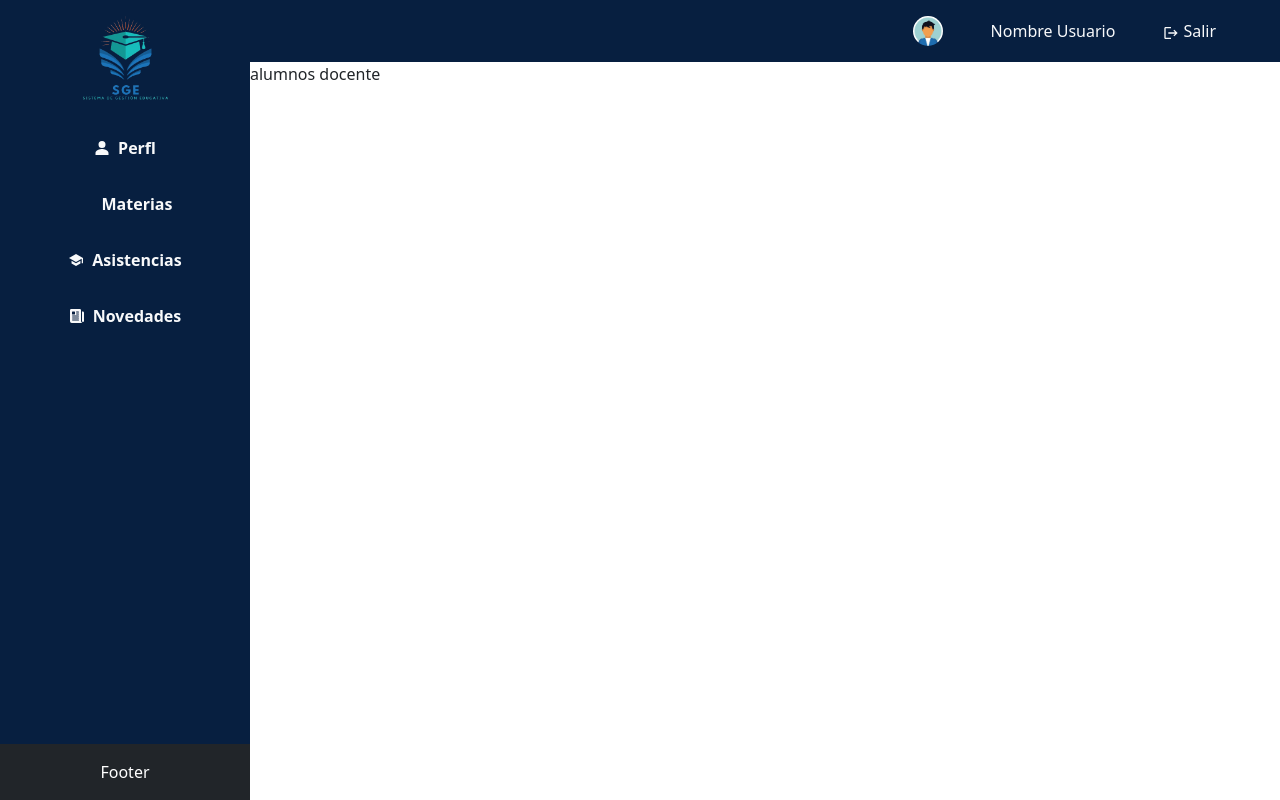
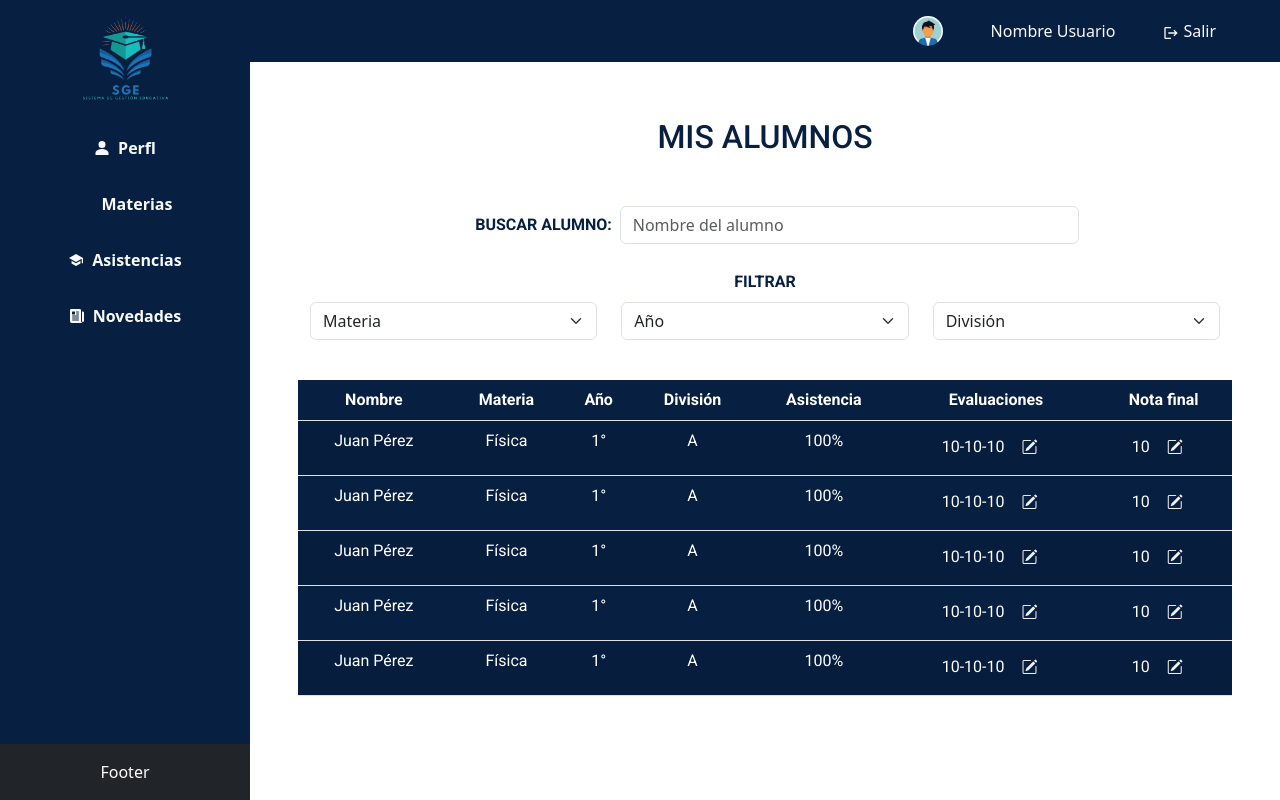
Before and after one commit to joaquin-fuentes/proyectoFinalReactAdv, a React (Vite) app: page /docentes/alumnos in a window 1280 px wide. Built offline with nearby package versions, Linux system fonts and the light colour scheme; some icons are missing.

Commit message:
maquetado del listado de alumnos, agregue la fuente principal al texto de la tabla, acomode los titulos con my-5 para que queden parejos, agregue form select para los filtros y un buscador de alumnos por nombre

```diff
--- a/src/pages/docentes/AsistenciasDocente.jsx
+++ b/src/pages/docentes/AsistenciasDocente.jsx
@@ -4,7 +4,7 @@ import "./Docentes.css";
 const AsistenciasDocente = () => {
   return (
     <Container className="asistencias-container pt-md-3">
-      <h4 className="text-center my-2 titulo my-4">ASISTENCIAS</h4>
+      <h4 className="text-center my-5 titulo">ASISTENCIAS</h4>
       <Row className="row-asistencias d-flex justify-content-center">
         <Col xs={12} md={6} lg={5}>
           <article className="mb-3 p-3 p-lg-2 asistencia-card text-center">
--- a/src/pages/docentes/Docentes.css
+++ b/src/pages/docentes/Docentes.css
@@ -52,13 +52,15 @@
     background-color: var(--color-fondo) ;
     color: var(--fuente-color-primario) ;
   }
+  .fuenteTabla{
+    font-family: var(--fuente-principal);
+  }
 
   /* ASISTENCIAS DOCENTE*/
 
   .asistencias-container {
     font-family: var(--fuente-principal);
   }
-
 
   .asistencia-card {
     background-color: var(--color-fondo);
@@ -86,6 +88,23 @@
     color: var(--color-primario);
     margin-bottom: 8px;
   }
+
+  /*LISTADO DE ALUMNOS*/
+
+  .iconoEditar{
+    color: var(--color-primario);
+  }
+  .iconoEditar:hover{
+    color: var(--color-primarioDos);
+  }
+  .buscarAlumno{
+    color: var(--btn-color);
+    font-family: var(--fuente-principal);
+  }
+  .tablaAlumnos{
+    font-family: var(--fuente-principal);
+  }
+
   /* NOVEDADES */
   .cardNovedad{
     border: 1px solid var(--color-primario);
@@ -96,6 +115,9 @@
     width: 100%;
     height: 400px;
     border-radius: 5px;
+  }
+  .fuenteNovedades{
+    font-family: var(--fuente-principal);
   }
   /* Dispositivos medianos (mínimo 769px) */
   @media (min-width: 767px) {
--- a/src/pages/docentes/ListadoAlumnos.jsx
+++ b/src/pages/docentes/ListadoAlumnos.jsx
@@ -1,11 +1,174 @@
-import React from 'react';
+import { Container, Form, Table } from "react-bootstrap";
+import "./Docentes.css";
+import "bootstrap-icons/font/bootstrap-icons.css";
 
 const ListadoAlumnos = () => {
-    return (
-        <div>
-            alumnos docente
+  return (
+    <Container className="text-center px-md-5 py-md-2">
+      <h4 className="my-5 titulo">MIS ALUMNOS</h4>
+
+      <Form.Group className="d-flex align-items-center justify-content-center w-md-50 ms-3">
+        <Form.Label className="m-0 p-2">
+          <span className="fw-bold buscarAlumno">BUSCAR ALUMNO:</span>
+        </Form.Label>
+        <Form.Control
+          type="text"
+          placeholder="Nombre del alumno"
+          className="w-50"
+        />
+      </Form.Group>
+
+      <div className="my-4">
+        <Form.Label>
+          <span className="fw-bold buscarAlumno">FILTRAR</span>
+        </Form.Label>
+
+        <div className="container">
+          {" "}
+          <div className="row">
+            <div className="col">
+              {" "}
+              <Form.Select aria-label="Default select example">
+                <option>Materia</option>
+                <option value="Matemáticas">Matemáticas</option>
+                <option value="Física">Física</option>
+                <option value="Química">Química</option>
+              </Form.Select>
+            </div>
+            <div className="col">
+              {" "}
+              <Form.Select aria-label="Default select example">
+                <option>Año</option>
+                <option value="1°">1°</option>
+                <option value="2°">2°</option>
+                <option value="3°">3°</option>
+              </Form.Select>
+            </div>
+            <div className="col">
+              {" "}
+              <Form.Select aria-label="Default select example">
+                <option>División</option>
+                <option value="A">A</option>
+                <option value="B">B</option>
+                <option value="C">C</option>
+              </Form.Select>
+            </div>
+          </div>
         </div>
-    );
+      </div>
+
+      <Table striped hover responsive className="mt-3 rounded tablaAlumnos">
+        <thead>
+          <tr className="">
+            <th className="tableMaterias fw-bold">Nombre</th>
+            <th className="tableMaterias fw-bold">Materia</th>
+            <th className="tableMaterias fw-bold">Año</th>
+            <th className="tableMaterias fw-bold">División</th>
+            <th className="tableMaterias fw-bold">Asistencia</th>
+            <th className="tableMaterias fw-bold">Evaluaciones</th>
+            <th className="tableMaterias fw-bold">Nota final</th>
+          </tr>
+        </thead>
+        <tbody>
+          <tr>
+            <td className="tableMaterias">Juan Pérez</td>
+            <td className="tableMaterias">Física</td>
+            <td className="tableMaterias">1°</td>
+            <td className="tableMaterias">A</td>
+            <td className="tableMaterias">100%</td>
+            <td className="tableMaterias">
+              10-10-10{" "}
+              <button className="btn">
+                <i className="bi bi-pencil-square iconoEditar"></i>
+              </button>
+            </td>
+            <td className="tableMaterias">
+              10{" "}
+              <button className="btn">
+                <i className="bi bi-pencil-square iconoEditar"></i>
+              </button>
+            </td>
+          </tr>
+          <tr>
+            <td className="tableMaterias">Juan Pérez</td>
+            <td className="tableMaterias">Física</td>
+            <td className="tableMaterias">1°</td>
+            <td className="tableMaterias">A</td>
+            <td className="tableMaterias">100%</td>
+            <td className="tableMaterias">
+              10-10-10{" "}
+              <button className="btn">
+                <i className="bi bi-pencil-square iconoEditar"></i>
+              </button>
+            </td>
+            <td className="tableMaterias">
+              10{" "}
+              <button className="btn">
+                <i className="bi bi-pencil-square iconoEditar"></i>
+              </button>
+            </td>
+          </tr>
+          <tr>
+            <td className="tableMaterias">Juan Pérez</td>
+            <td className="tableMaterias">Física</td>
+            <td className="tableMaterias">1°</td>
+            <td className="tableMaterias">A</td>
+            <td className="tableMaterias">100%</td>
+            <td className="tableMaterias">
+              10-10-10{" "}
+              <button className="btn">
+                <i className="bi bi-pencil-square iconoEditar"></i>
+              </button>
+            </td>
+            <td className="tableMaterias">
+              10{" "}
+              <button className="btn">
+                <i className="bi bi-pencil-square iconoEditar"></i>
+              </button>
+            </td>
+          </tr>
+          <tr>
+            <td className="tableMaterias">Juan Pérez</td>
+            <td className="tableMaterias">Física</td>
+            <td className="tableMaterias">1°</td>
+            <td className="tableMaterias">A</td>
+            <td className="tableMaterias">100%</td>
+            <td className="tableMaterias">
+              10-10-10{" "}
+              <button className="btn">
+                <i className="bi bi-pencil-square iconoEditar"></i>
+              </button>
+            </td>
+            <td className="tableMaterias">
+              10{" "}
+              <button className="btn">
+                <i className="bi bi-pencil-square iconoEditar"></i>
+              </button>
+            </td>
+          </tr>
+          <tr>
+            <td className="tableMaterias">Juan Pérez</td>
+            <td className="tableMaterias">Física</td>
+            <td className="tableMaterias">1°</td>
+            <td className="tableMaterias">A</td>
+            <td className="tableMaterias">100%</td>
+            <td className="tableMaterias">
+              10-10-10{" "}
+              <button className="btn">
+                <i className="bi bi-pencil-square iconoEditar"></i>
+              </button>
+            </td>
+            <td className="tableMaterias">
+              10{" "}
+              <button className="btn">
+                <i className="bi bi-pencil-square iconoEditar"></i>
+              </button>
+            </td>
+          </tr>
+        </tbody>
+      </Table>
+    </Container>
+  );
 };
 
 export default ListadoAlumnos;
--- a/src/pages/docentes/ListadoMaterias.jsx
+++ b/src/pages/docentes/ListadoMaterias.jsx
@@ -5,7 +5,7 @@ import "bootstrap-icons/font/bootstrap-icons.css";
 const ListadoMaterias = () => {
   return (
     <Container className="text-center px-md-5 py-md-2">
-      <h4 className="mt-5 mb-3 titulo">MIS MATERIAS</h4>
+      <h4 className="my-5 titulo">MIS MATERIAS</h4>
 
       <Form.Group className="d-flex align-items-center justify-content-center w-md-50 ms-3">
         <Form.Label className="m-0 p-2">Buscar Materia:</Form.Label>
@@ -15,7 +15,7 @@ const ListadoMaterias = () => {
           className="w-50"
         />
       </Form.Group>
-      <Table striped hover responsive className="mt-3 rounded">
+      <Table striped hover responsive className="mt-3 rounded fuenteTabla">
         <thead>
           <tr className="">
             <th className="tableMaterias fw-bold">Materia</th>
--- a/src/pages/docentes/PerfilDocente.jsx
+++ b/src/pages/docentes/PerfilDocente.jsx
@@ -41,7 +41,7 @@ const PerfilDocente = () => {
       </Container>
 
       <Container className="mb-4">
-        <h3 className="my-4 text-center titulo">PORCENTAJE DE ASISTENCIA</h3>
+        <h4 className="my-4 text-center titulo">PORCENTAJE DE ASISTENCIA</h4>
         <div className="d-flex justify-content-center">
           <ProgressBar
             animated
--- a/src/pages/docentes/SeccionNovedades.jsx
+++ b/src/pages/docentes/SeccionNovedades.jsx
@@ -3,12 +3,12 @@ import "./Docentes.css";
 
 const SeccionNovedades = () => {
   return (
-    <Container className="p-md-4">
+    <Container className="p-md-4 fuenteNovedades">
       <h4 className="my-5 text-center titulo">NOVEDADES</h4>
       <Row className="d-flex justify-content-center">
         <Col md={6} lg={4}>
           <article className="p-3 my-2 mx-1 bg-azulOscuro cardNovedad rounded text-light">
-            <h6 className=" text-center">Fechas de actos patrios</h6>
+            <h6 className="text-center">Fechas de actos patrios</h6>
             <div className="mt-4 mb-1">
               <img
                 className="imgNovedad"
```
